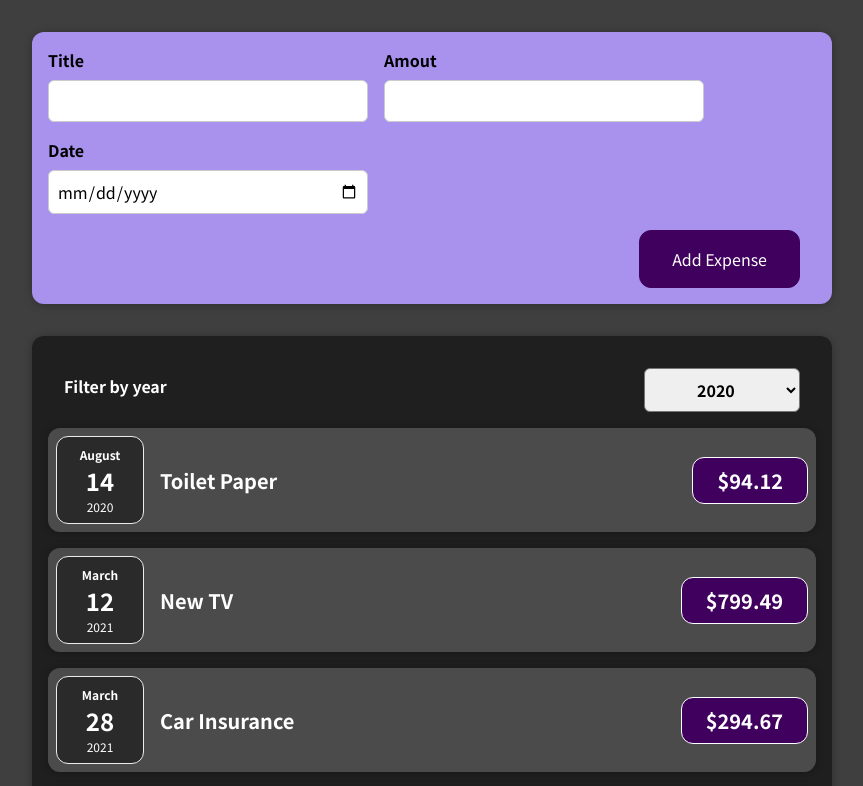
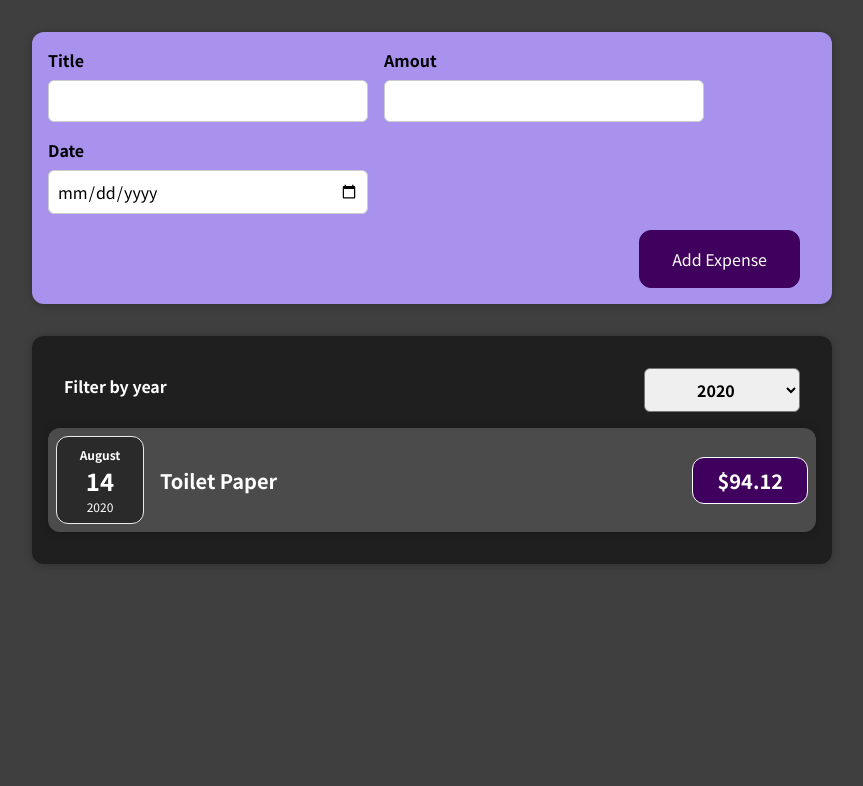
Before and after one commit to fromm-finnn/ledger-expense, a React (Create React App) app: page / in a window 1280 px wide. Shown: the top 786 px of the page, without its empty margins (208-1071 px from the left). Built offline with nearby package versions, Linux system fonts and the light colour scheme.

Commit message:
add key & filteredExpenses function

```diff
--- a/src/components/Expenses/Expenses.js
+++ b/src/components/Expenses/Expenses.js
@@ -1,5 +1,4 @@
 import React, { useState } from 'react';
-
 import ExpenseItem from './ExpenseItem';
 import Card from '../UI/Card';
 import ExpensesFilter from './ExpensesFilter';
@@ -12,6 +11,10 @@
     setFilteredYear(selectedYear);
   };
 
+  const filteredExpenses = props.items.filter(expense => {
+    return expense.date.getFullYear().toString() === filteredYear;
+  });
+
   return (
     <div>
       <Card className='expenses'>
@@ -19,8 +22,9 @@
           selected={filteredYear}
           onChangeFilter={filterChangeHandler}
         />
-        {props.items.map((expense) => (
+        {filteredExpenses.map((expense) => (
           <ExpenseItem
+            key={expense.id}
             title={expense.title}
             amount={expense.amount}
             date={expense.date}
```
Also changed, not shown: 1 other file (tests, documents, lock files or other folders).
